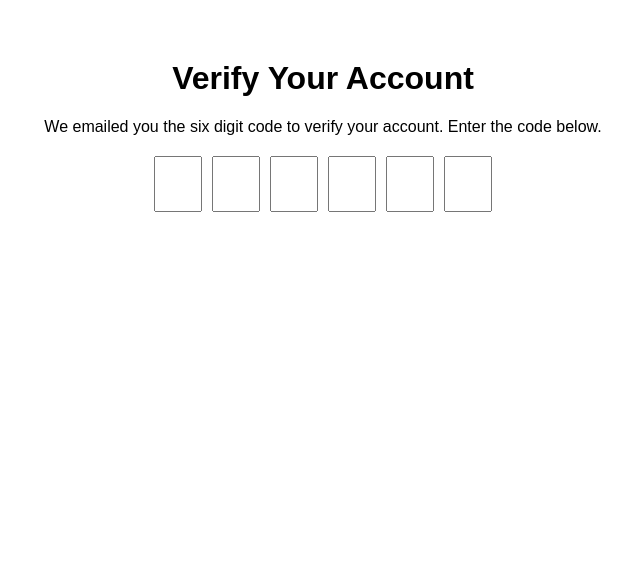
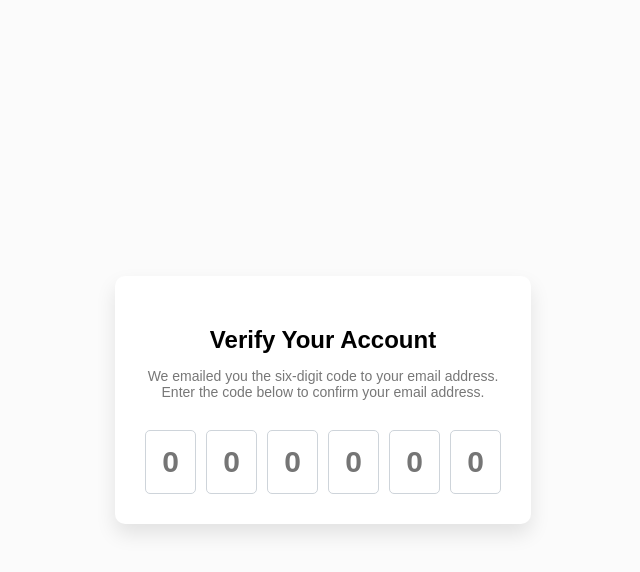
Before and after one commit to acciojob/OTP-HarshGautam-code, a website: page main.html in a window 1280 px wide. Shown: the whole page, without its empty margins (317-957 px from the left). Drawn offline with Linux system fonts and the light colour scheme.

Commit message:
created a submission

```diff
--- a/main.html
+++ b/main.html
@@ -11,20 +11,22 @@
     <script type="text/javascript" src="./script.js">
 </script>
 
-	 <h1 id="verification_heading">Verify Your Account</h1>
-  <p id="verification_subtext">
-    We emailed you the six digit code to verify your account.
-    Enter the code below.
-  </p>
+<div class="container">
+        <h2 id="verification_heading">Verify Your Account</h2>
+        <p id="verification_subtext">
+            We emailed you the six-digit code to your email address. <br>
+            Enter the code below to confirm your email address.
+        </p>
 
-  <div class="code-container">
-    <input type="text" class="code" maxlength="1">
-    <input type="text" class="code" maxlength="1">
-    <input type="text" class="code" maxlength="1">
-    <input type="text" class="code" maxlength="1">
-    <input type="text" class="code" maxlength="1">
-    <input type="text" class="code" maxlength="1">
-  </div>
+        <div class="code-container">
+            <input type="number" class="code" placeholder="0" min="0" max="9" required>
+            <input type="number" class="code" placeholder="0" min="0" max="9" required>
+            <input type="number" class="code" placeholder="0" min="0" max="9" required>
+            <input type="number" class="code" placeholder="0" min="0" max="9" required>
+            <input type="number" class="code" placeholder="0" min="0" max="9" required>
+            <input type="number" class="code" placeholder="0" min="0" max="9" required>
+        </div>
+    </div>
 </body>
 
 </html>
--- a/script.js
+++ b/script.js
@@ -1,37 +1,19 @@
 //your JS code here. If required.
+const codes = document.querySelectorAll('.code');
 
-const inputs = document.querySelectorAll(".code");
+// Set initial focus to the first box
+codes[0].focus();
 
-// focus first input
-inputs[0].focus();
-
-inputs.forEach((input, index) => {
-
-  input.addEventListener("keydown", (e) => {
-
-    // allow only digits + backspace + tab
-    if (!/^[0-9]$/.test(e.key) && e.key !== "Backspace" && e.key !== "Tab") {
-      e.preventDefault();
-      return;
-    }
-
-    // BACKSPACE behavior
-    if (e.key === "Backspace") {
-      if (input.value === "" && index > 0) {
-        inputs[index - 1].value = "";
-        inputs[index - 1].focus();
-        e.preventDefault();
-      }
-      return;
-    }
-
-    // typing forward
-    input.value = "";
-    setTimeout(() => {
-      if (index < inputs.length - 1) {
-        inputs[index + 1].focus();
-      }
-    }, 10);
-  });
-
+codes.forEach((code, idx) => {
+    code.addEventListener('keydown', (e) => {
+        if (e.key >= 0 && e.key <= 9) {
+            // Clear the current value to ensure only one digit is present
+            codes[idx].value = '';
+            // Move focus to next after a tiny delay to allow the value to be set
+            setTimeout(() => codes[idx + 1].focus(), 10);
+        } else if (e.key === 'Backspace') {
+            // Move focus to previous field on backspace
+            setTimeout(() => codes[idx - 1].focus(), 10);
+        }
+    });
 });
--- a/styles.css
+++ b/styles.css
@@ -1,20 +1,58 @@
 /*  your css code here. If applicable */
 body {
-  font-family: Arial, sans-serif;
-  text-align: center;
-  margin-top: 60px;
+    font-family: 'Arial', sans-serif;
+    display: flex;
+    justify-content: center;
+    align-items: center;
+    height: 100vh;
+    margin: 0;
+    background-color: #fbfbfb;
+}
+
+.container {
+    background-color: #fff;
+    padding: 30px;
+    border-radius: 10px;
+    box-shadow: 0 10px 20px rgba(0,0,0,0.1);
+    text-align: center;
+    max-width: 400px;
+}
+
+#verification_heading {
+    margin-bottom: 5px;
+}
+
+#verification_subtext {
+    color: #777;
+    font-size: 14px;
+    margin-bottom: 30px;
 }
 
 .code-container {
-  display: flex;
-  justify-content: center;
-  gap: 10px;
-  margin-top: 20px;
+    display: flex;
+    justify-content: space-between;
+    gap: 10px;
 }
 
 .code {
-  width: 40px;
-  height: 50px;
-  font-size: 24px;
-  text-align: center;
+    width: 45px;
+    height: 60px;
+    font-size: 30px;
+    text-align: center;
+    border: 1px solid #ced4da;
+    border-radius: 5px;
+    font-weight: bold;
 }
+
+/* Remove arrows from number input */
+.code::-webkit-outer-spin-button,
+.code::-webkit-inner-spin-button {
+    -webkit-appearance: none;
+    margin: 0;
+}
+
+.code:focus {
+    border-color: #3498db;
+    outline: none;
+    box-shadow: 0 0 5px rgba(52, 152, 219, 0.5);
+}
```
